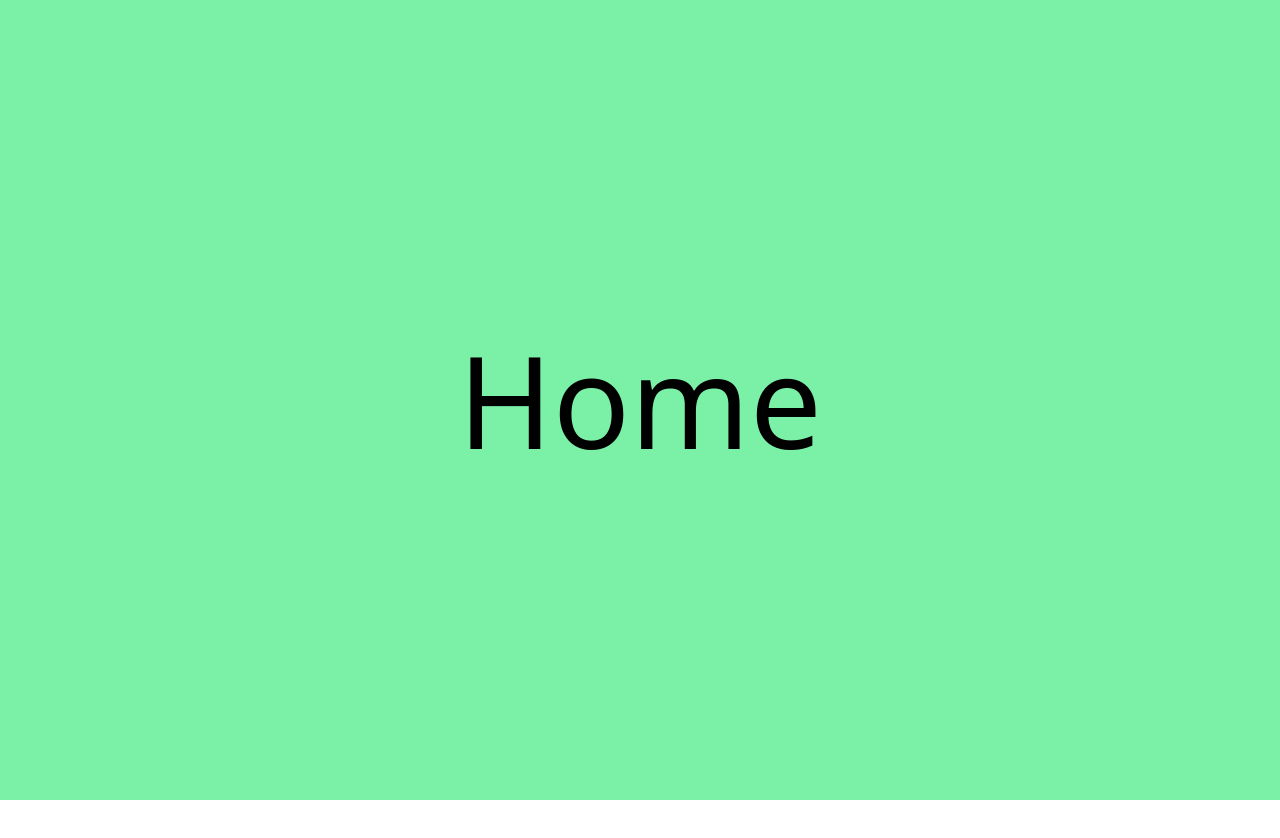
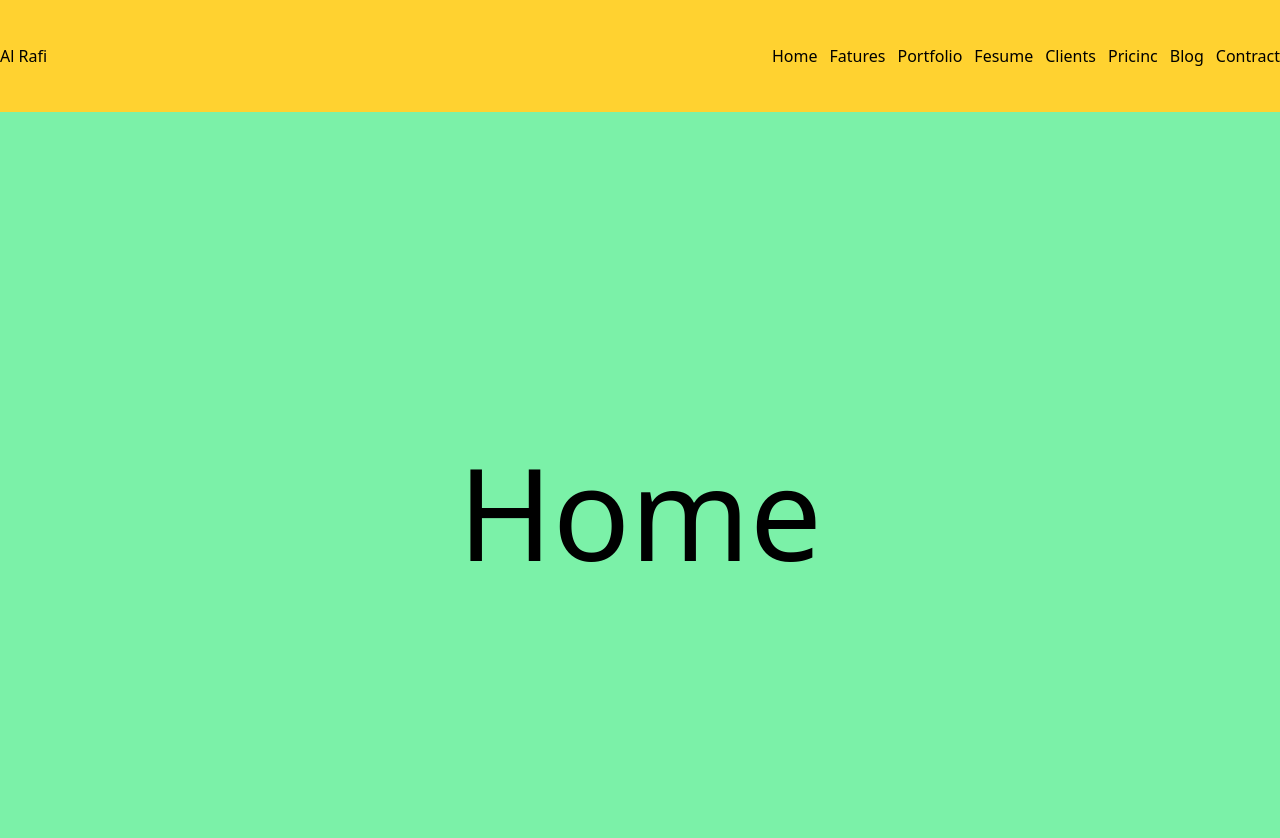
Before and after one commit to engr-mdalrafi/personal-web, a React (Vite) app: page / in a window 1280 px wide. Shown: the top 838 px of the page. Before the commit the page ends 800 px from the top, so only its background shows below. Built offline with nearby package versions, Linux system fonts and the light colour scheme.

Commit message:
navbar edit

```diff
--- a/src/compunent/UI/Navber.jsx
+++ b/src/compunent/UI/Navber.jsx
@@ -3,7 +3,25 @@ import React from 'react'
 const Navber = () => {
   return (
     <>
-
+      <nav className='bg-amber-300'>
+        <div className="container">
+          <div className='py-11 flex justify-between items-center'>
+            <div><a href="#"><h2>Al Rafi</h2></a></div>
+            <div>
+              <ul className='flex gap-3'>
+                <li><a href="#">Home</a></li>
+                <li><a href="#">Fatures</a></li>
+                <li><a href="#">Portfolio</a></li>
+                <li><a href="#">Fesume</a></li>
+                <li><a href="#">Clients</a></li>
+                <li><a href="#">Pricinc</a></li>
+                <li><a href="#">Blog</a></li>
+                <li><a href="#">Contract</a></li>
+              </ul>
+            </div>
+          </div>
+        </div>
+      </nav>
     </>
   )
 }
--- a/src/index.css
+++ b/src/index.css
@@ -5,3 +5,7 @@
     --font-title:"Montserrat", sans-serif;
     --font-SubTitle: "Poppins", sans-serif;
 }
+
+@utility container{
+    margin: auto;
+}
```
